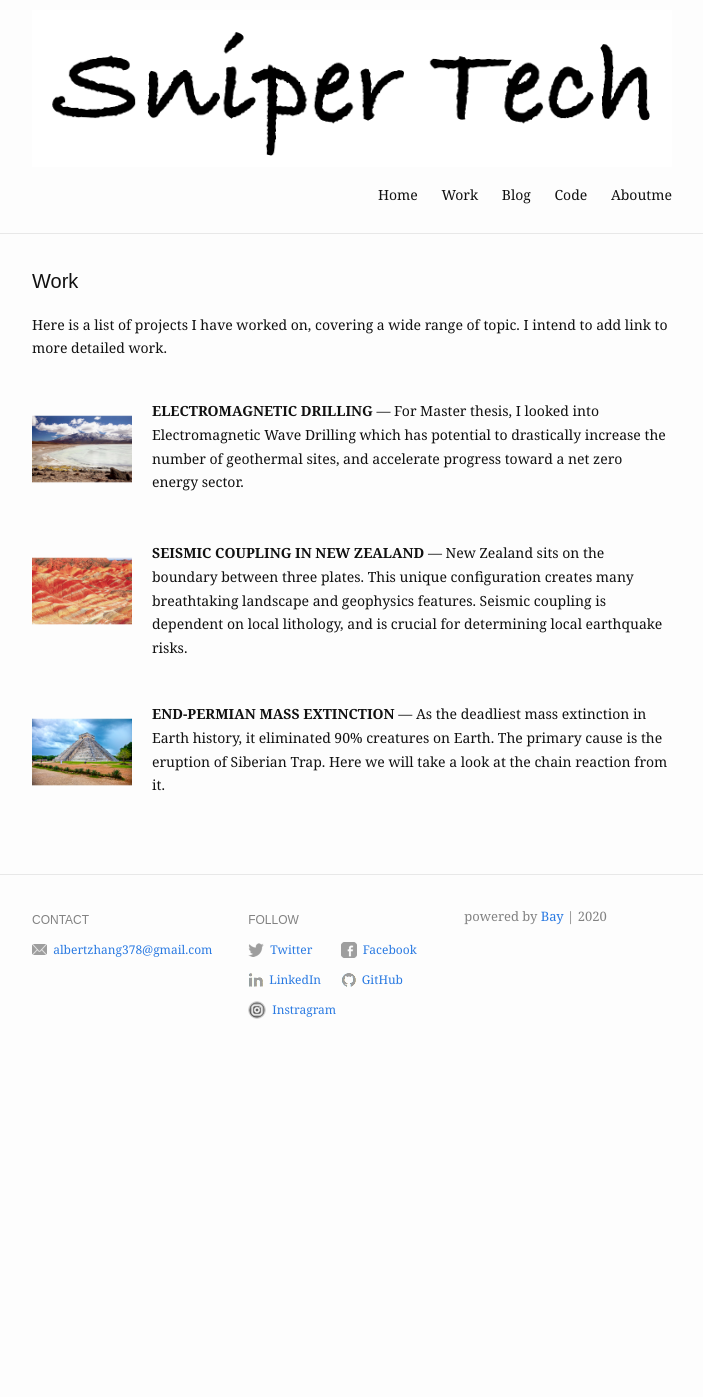
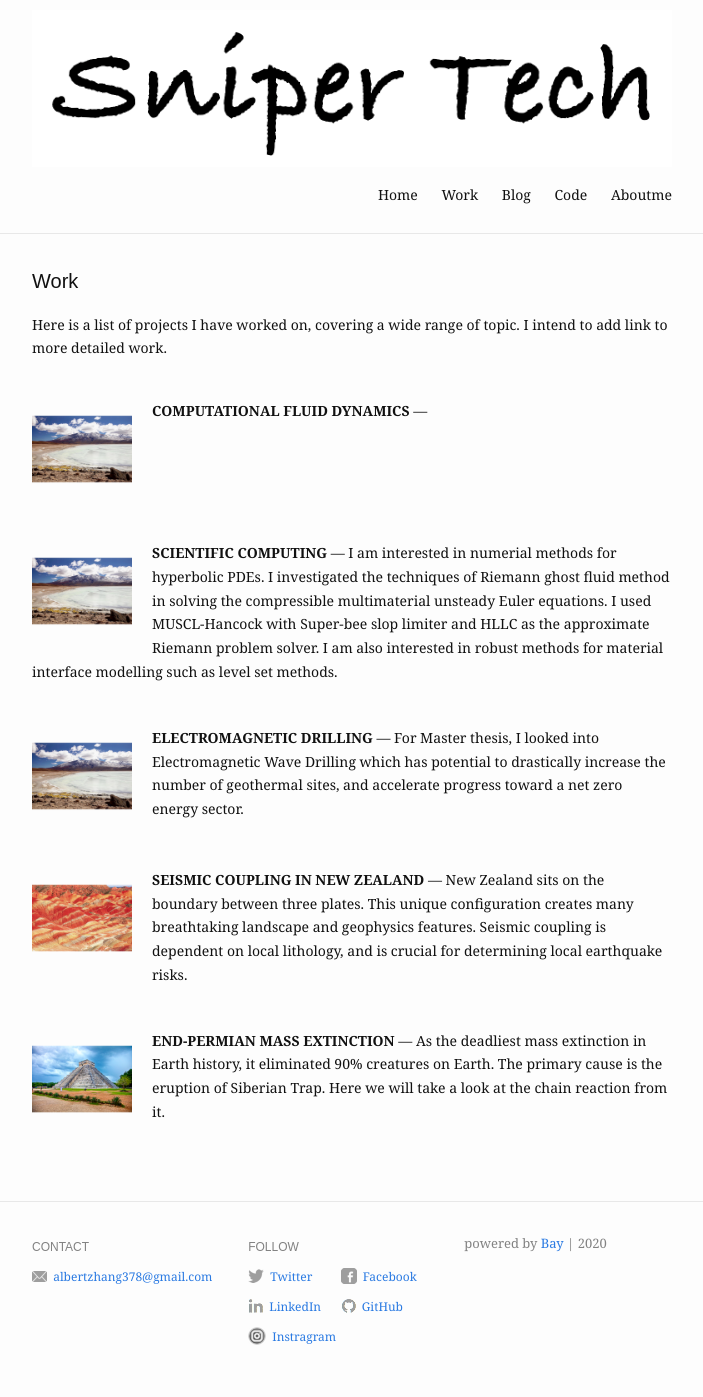
Before and after one commit to albert97/Snippet_Tech, a Jekyll site: the page built from work.md, in a window 1280 px wide. Shown: the whole page, without its empty margins (288-991 px from the left). Built offline with Jekyll 4.4.1, drawn with Linux system fonts in a browser that asks for light colours; before the commit the page ends 1070 px from its top, so only the background shows below that.

Commit message:
Update work.md

```diff
--- a/work.md
+++ b/work.md
@@ -3,6 +3,19 @@ layout: work
 title: Work
 slug: /work
 items:
+
+
+  - title: COMPUTATIONAL FLUID DYNAMICS
+    image:
+      src: /assets/img/work/Bolivia.png
+      alt: sand
+    description:
+
+  - title: SCIENTIFIC COMPUTING
+    image:
+      src: /assets/img/work/Bolivia.png
+      alt: sand
+    description: I am interested in numerial methods for hyperbolic PDEs. I investigated the techniques of Riemann ghost fluid method in solving the compressible multimaterial unsteady Euler equations. I used MUSCL-Hancock with Super-bee slop limiter and HLLC as the approximate Riemann problem solver. I am also interested in robust methods for material interface modelling such as level set methods.
 
   - title: ELECTROMAGNETIC DRILLING
     image:
```
